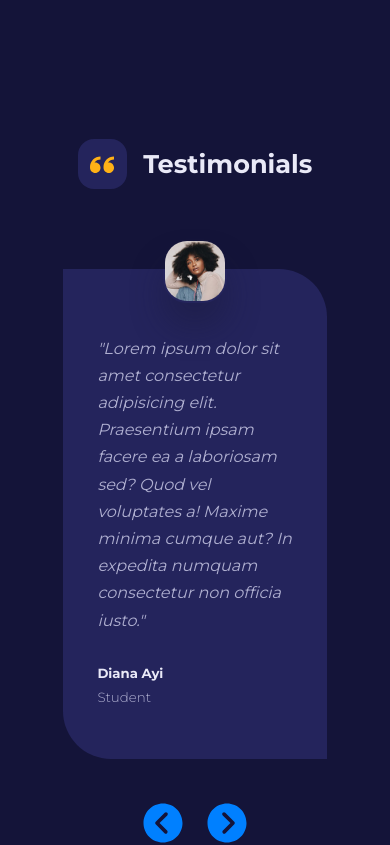
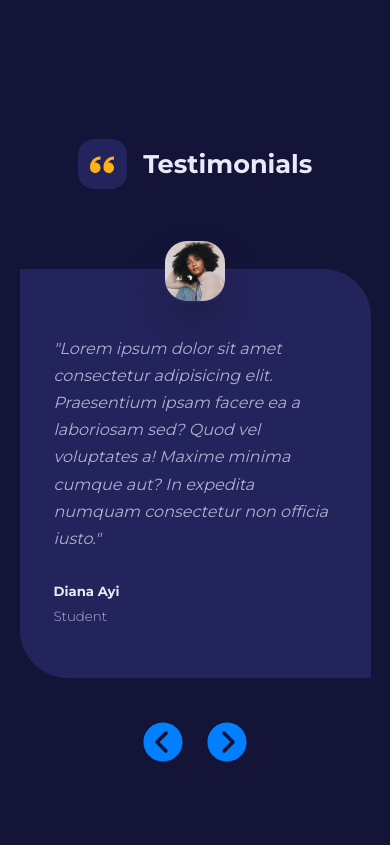
Before and after one commit to erickdc7/react-trainer-website, a React (Create React App) app: page / in a window 390 px wide. Shown: the part 4860-5705 px from the top of the page. Built offline with nearby package versions, Linux system fonts and the light colour scheme; the HTML template or start-up script is replaced by a standard one.

Commit message:
media queries testimonials in small screens added to home.css

```diff
--- a/src/pages/home/home.css
+++ b/src/pages/home/home.css
@@ -375,4 +375,9 @@ footer {
     gap: 1rem;
     margin-top: 3rem;
   }
+
+  /* TESTIMONIALS */
+  .testimonials {
+    width: 100%;
+  }
 }
```
